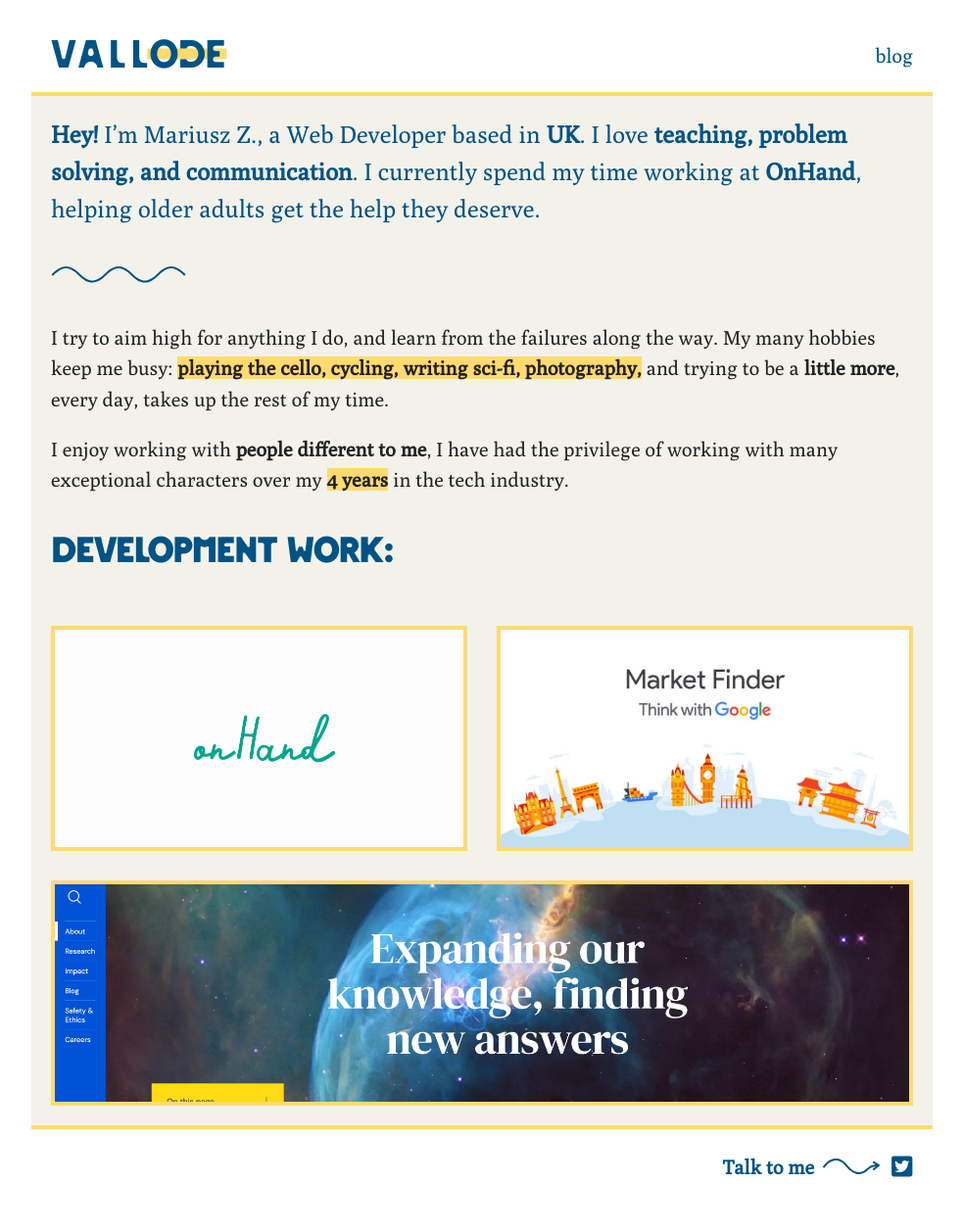
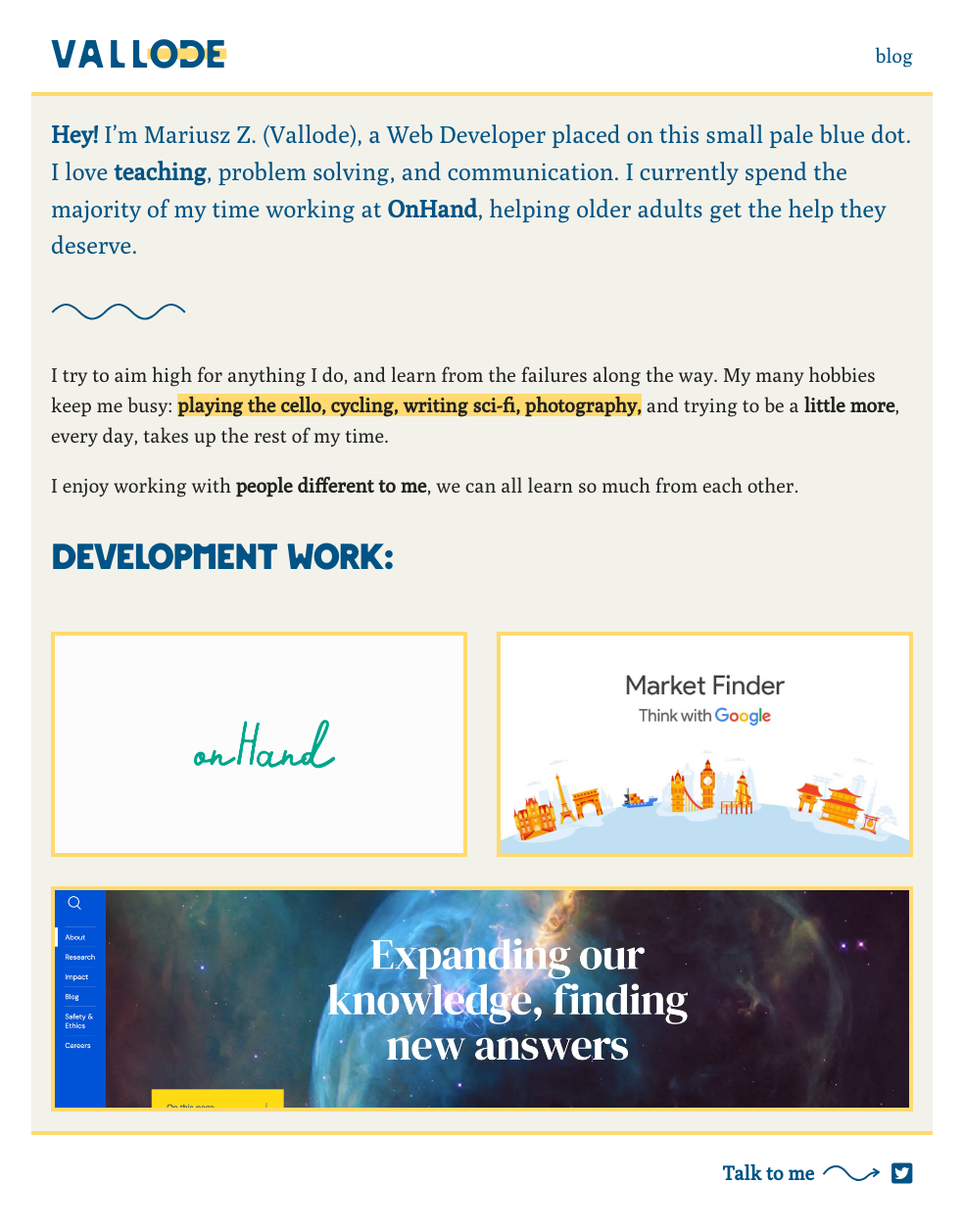
Before and after one commit to vallode/vallode.com, a Jekyll site: the page built from index.md, in a window 1280 px wide. Shown: the whole page at 98% size, without its empty margins (148-1131 px from the left). Built offline with Jekyll 4.4.1, drawn with Linux system fonts in a browser that asks for light colours.

Commit message:
Reduce ego in index

```diff
--- a/index.md
+++ b/index.md
@@ -2,9 +2,10 @@
 layout: default
 ---
 
-**Hey!** I'm Mariusz Z., a Web Developer based in **UK**. I
-love **teaching, problem solving, and communication**. I currently spend my time
-working at **OnHand**, helping older adults get the help they deserve.
+**Hey!** I'm Mariusz Z. (Vallode), a Web Developer placed on this small pale
+blue dot. I love **teaching**, problem solving, and communication. I currently
+spend the majority of my time working at **OnHand**, helping older adults get
+the help they deserve.
 {:.intro}
 
 <hr>
@@ -14,8 +15,7 @@
 sci-fi, photography,</span> and trying to be a **little more**, every day, takes
 up the rest of my time.
 
-I enjoy working with **people different to me**, I have had the privilege of
-working with many exceptional characters over my <span>4 years</span> in the
-tech industry.
+I enjoy working with **people different to me**, we can all learn so much from
+each other.
 
 {% include portfolio.html %}
```
